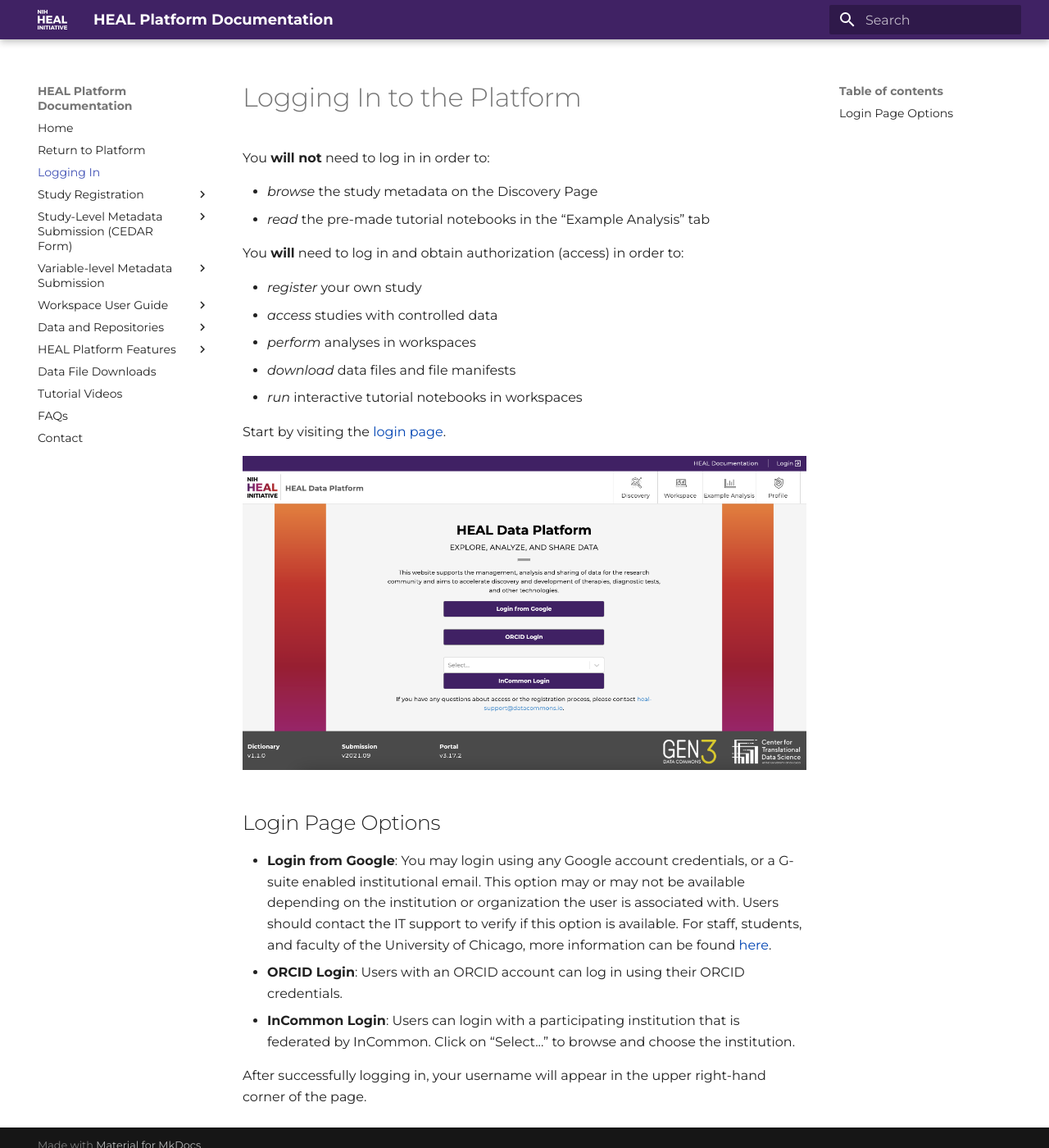
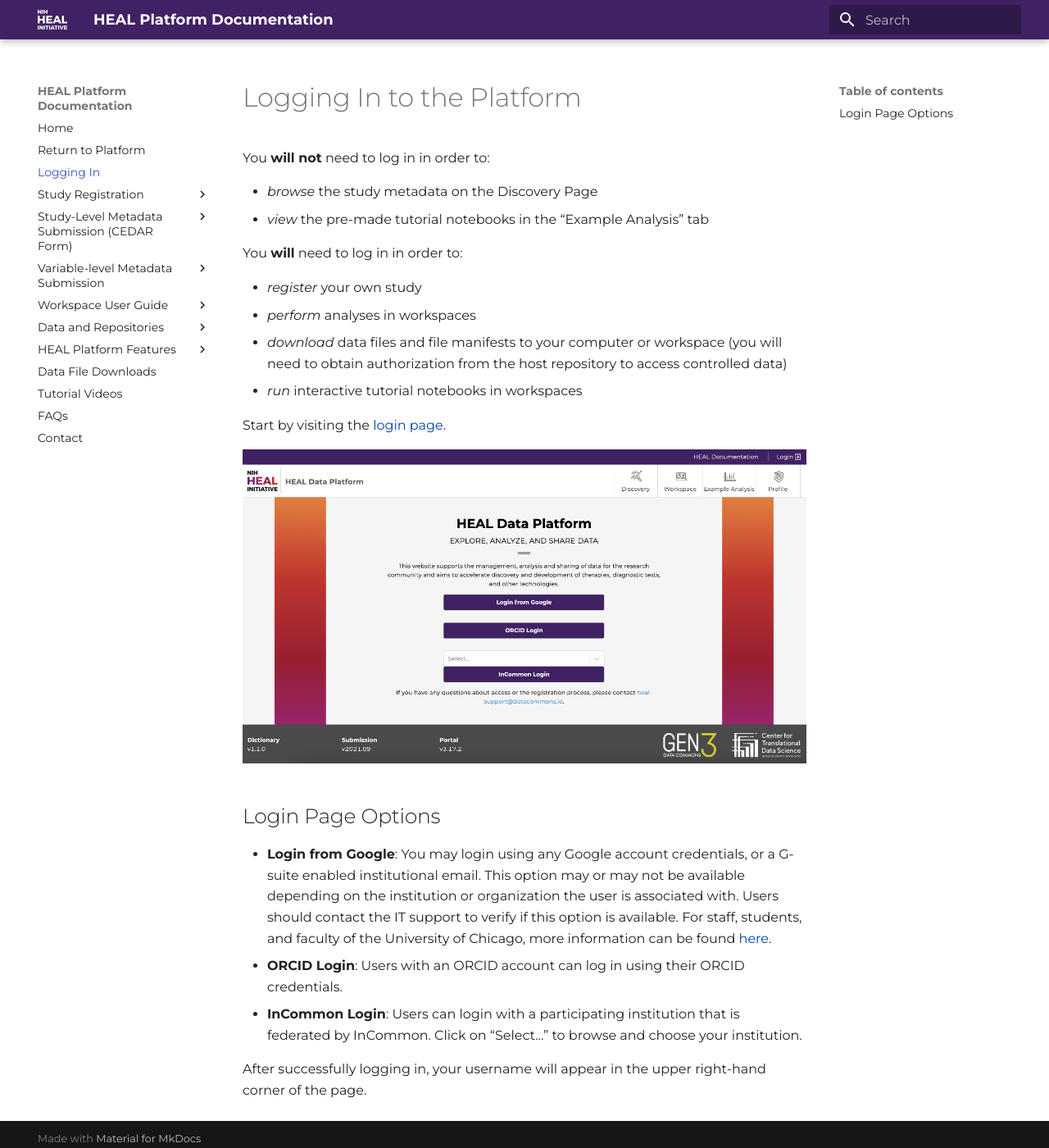
Before and after one commit to HEAL/platform-documentation, an MkDocs documentation site: the page built from docs/logging-in.md, in a window 1280 px wide and 1400 px high. Shown: the whole window at 82% size. Built offline with MkDocs 1.6.1 and Material for MkDocs 9.7.7, drawn with Linux system fonts in a browser that asks for light colours.

Commit message:
updated logging-in.md

```diff
--- a/docs/logging-in.md
+++ b/docs/logging-in.md
@@ -3,14 +3,13 @@
 You **will not** need to log in in order to:
 
 *   _browse_ the study metadata on the Discovery Page
-*   _read_ the pre-made tutorial notebooks in the “Example Analysis” tab
+*   _view_ the pre-made tutorial notebooks in the “Example Analysis” tab
 
-You **will** need to log in and obtain authorization (access) in order to:
+You **will** need to log in in order to:
 
 *   _register_ your own study
-*   _access_ studies with controlled data
 *   _perform_ analyses in workspaces
-*   _download_ data files and file manifests
+*   _download_ data files and file manifests to your computer or workspace (you will need to obtain authorization from the host repository to access controlled data)
 *   _run_ interactive tutorial notebooks in workspaces
 
 Start by visiting the [login page](https://healdata.org/portal/login).
@@ -19,9 +18,9 @@
 
 ## Login Page Options
 
-*   **Login from Google**: You may login using any Google account credentials, or a G-suite enabled institutional email. This option may or may not be available depending on the institution or organization the user is associated with. Users should contact the IT support to verify if this option is available. For staff, students, and faculty of the University of Chicago, more information can be found [here](https://its.uchicago.edu/g-suite/).
+*   **Login from Google**: You may login using any Google account credentials, or a G-suite enabled institutional email. This option may or may not be available depending on the institution or organization the user is associated with. Users should contact the IT support to verify if this option is available. For staff, students, and faculty of the University of Chicago, more information can be found [here](https://uchicago.service-now.com/services?id=kb_article&sysparm_article=KB06000049).
 *   **ORCID Login**: Users with an ORCID account can log in using their ORCID credentials.
-*   **InCommon Login**: Users can login with a participating institution that is federated by InCommon. Click on “Select...” to browse and choose the institution.
+*   **InCommon Login**: Users can login with a participating institution that is federated by InCommon. Click on “Select...” to browse and choose your institution.
 
 
 After successfully logging in, your username will appear in the upper right-hand corner of the page.
```
